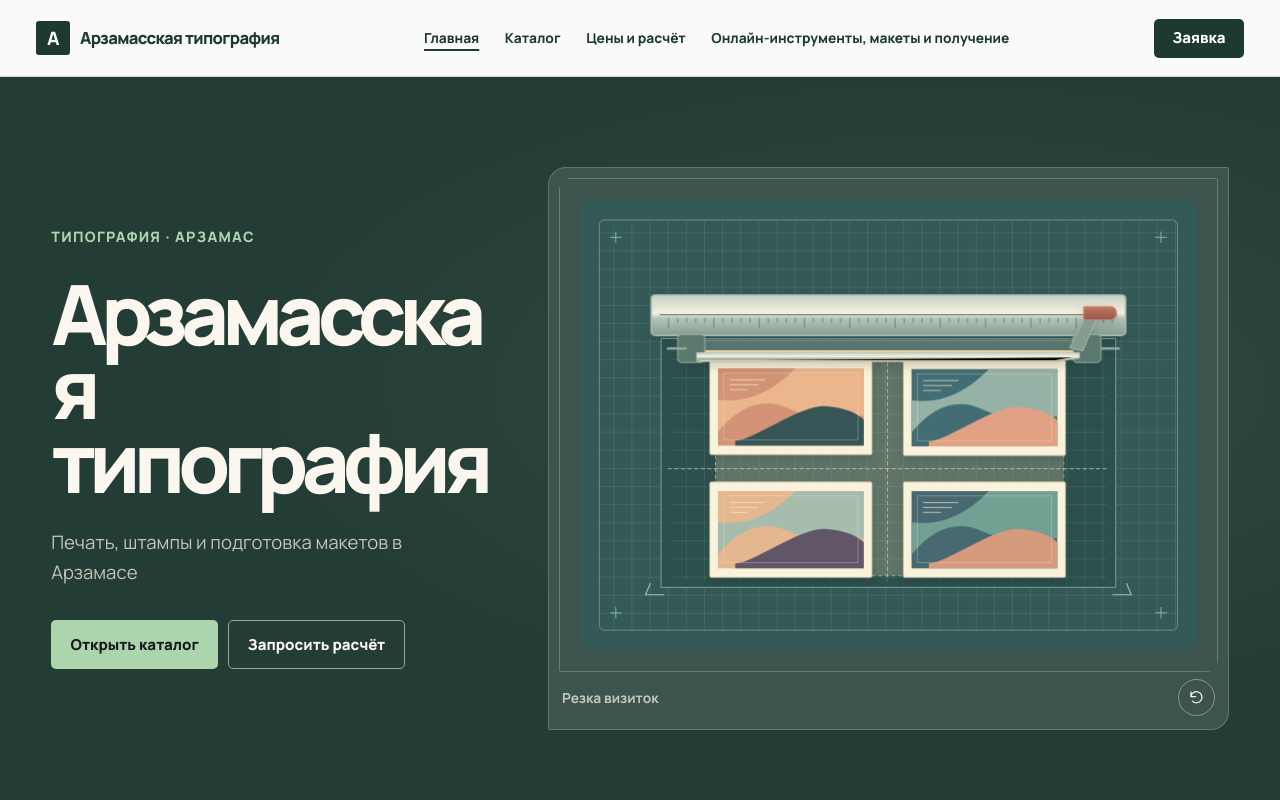
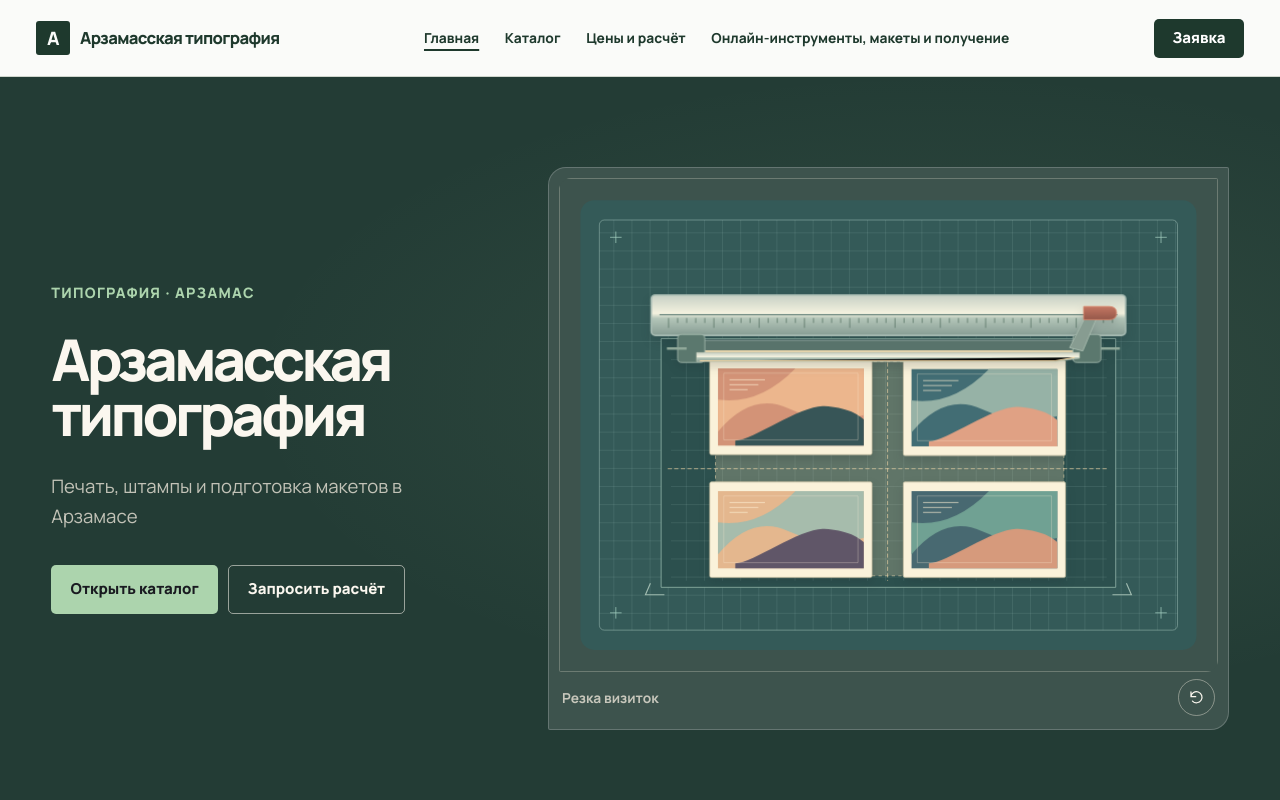
Before and after one commit to userDetect/clientspace-print-arztip, a plain HTML site: page index.html in a window 1280 px wide. Shown: the top 800 px of the page. Drawn offline with Linux system fonts and the light colour scheme.

Commit message:
Publish custom production animations and site redesigns

```diff
--- a/index.html
+++ b/index.html
@@ -22,7 +22,7 @@
 <details class="mobile-nav"><summary aria-label="Открыть меню"><i></i><i></i></summary><nav aria-label="Разделы сайта"><a href="catalog.html"><svg viewBox="0 0 24 24" width="19" height="19" aria-hidden="true" focusable="false"><path d="M5 5h6v6H5zM13 5h6v6h-6zM5 13h6v6H5zM13 13h6v6h-6z" fill="none" stroke="currentColor" stroke-width="1.55" stroke-linecap="round" stroke-linejoin="round"/></svg>Каталог</a><a href="pricing.html"><svg viewBox="0 0 24 24" width="19" height="19" aria-hidden="true" focusable="false"><path d="M6 4h12v16H6zM9 8h6m-6 4h6m-6 4h4" fill="none" stroke="currentColor" stroke-width="1.55" stroke-linecap="round" stroke-linejoin="round"/></svg>Цены</a><a href="guide.html"><svg viewBox="0 0 24 24" width="19" height="19" aria-hidden="true" focusable="false"><path d="M4 5h6l2 2 2-2h6v13h-6l-2 2-2-2H4zm8 2v13" fill="none" stroke="currentColor" stroke-width="1.55" stroke-linecap="round" stroke-linejoin="round"/></svg>Информация</a><a href="order.html"><svg viewBox="0 0 24 24" width="19" height="19" aria-hidden="true" focusable="false"><path d="M4 5h16v12H9l-5 3zm4 4h8m-8 4h5" fill="none" stroke="currentColor" stroke-width="1.55" stroke-linecap="round" stroke-linejoin="round"/></svg>Заявка</a></nav></details>
 </div></header>
 <main id="main"><section class="hero motion-hero" aria-labelledby="hero-title"><div class="shell hero-inner">
-<div class="hero-copy"><p class="eyebrow">Типография · Арзамас</p><h1 id="hero-title">Арзамасская типография</h1>
+<div class="hero-copy"><p class="eyebrow">Типография · Арзамас</p><h1 id="hero-title" style="font-size:clamp(2.25rem,4.5vw,5.3rem);max-width:none;letter-spacing:-.065em;line-height:.96">Арзамасская типография</h1>
 <p class="hero-lead">Печать, штампы и подготовка макетов в Арзамасе</p><div class="actions"><a href="catalog.html" class="button">Открыть каталог</a><a href="order.html" class="button secondary">Запросить расчёт</a></div>
 </div><figure class="motion-figure">
 <div class="motion-art" aria-hidden="true" data-scene="arztip"><svg class="rg-arztip" xmlns="http://www.w3.org/2000/svg" viewBox="0 0 800 600" aria-hidden="true" focusable="false">
```
Also changed, not shown: 1 other file.
